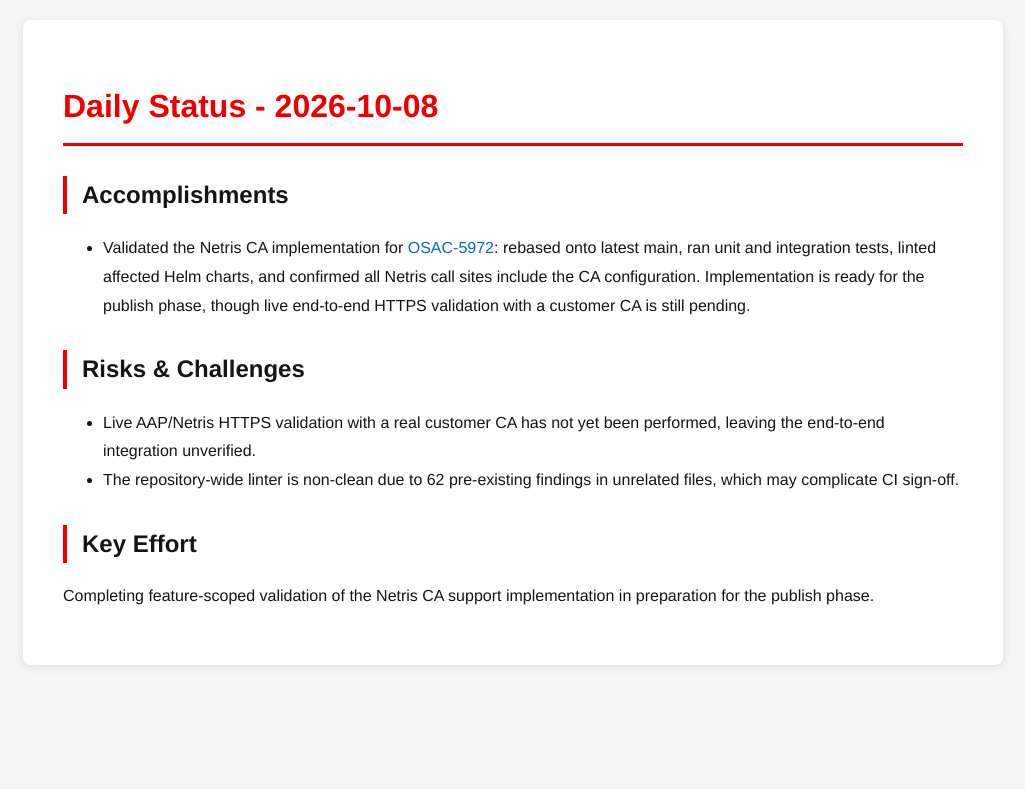
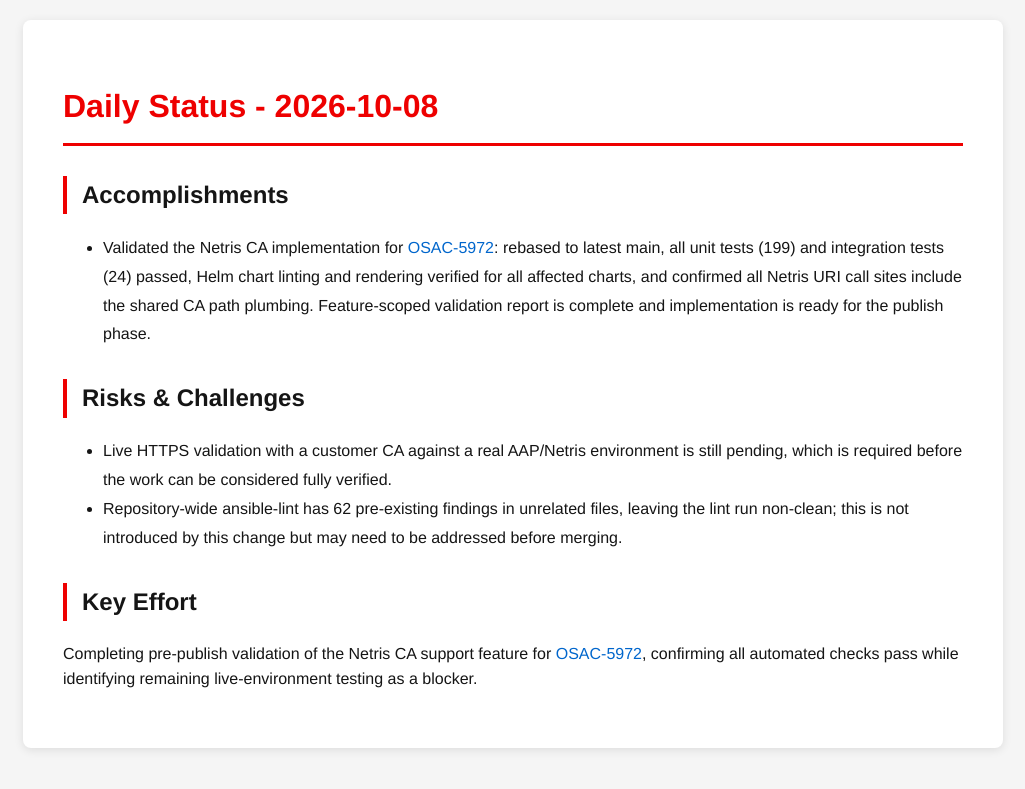
Before and after one commit to tzvatot/daily-status, a Jekyll site: the page built from 2026-10-08.md, in a window 1280 px wide. Shown: the top 789 px of the page, without its empty margins (127-1152 px from the left). Built offline with Jekyll 4.4.1, drawn with Linux system fonts in a browser that asks for light colours.

Commit message:
Daily status update - 2026-10-08

```diff
--- a/2026-10-08.md
+++ b/2026-10-08.md
@@ -7,11 +7,11 @@
 # Daily Status - 2026-10-08
 
 ## Accomplishments
-- Validated the Netris CA implementation for [OSAC-5972](https://redhat.atlassian.net/browse/OSAC-5972): rebased onto latest main, ran unit and integration tests, linted affected Helm charts, and confirmed all Netris call sites include the CA configuration. Implementation is ready for the publish phase, though live end-to-end HTTPS validation with a customer CA is still pending.
+- Validated the Netris CA implementation for [OSAC-5972](https://redhat.atlassian.net/browse/OSAC-5972): rebased to latest main, all unit tests (199) and integration tests (24) passed, Helm chart linting and rendering verified for all affected charts, and confirmed all Netris URI call sites include the shared CA path plumbing. Feature-scoped validation report is complete and implementation is ready for the publish phase.
 
 ## Risks & Challenges
-- Live AAP/Netris HTTPS validation with a real customer CA has not yet been performed, leaving the end-to-end integration unverified.
-- The repository-wide linter is non-clean due to 62 pre-existing findings in unrelated files, which may complicate CI sign-off.
+- Live HTTPS validation with a customer CA against a real AAP/Netris environment is still pending, which is required before the work can be considered fully verified.
+- Repository-wide ansible-lint has 62 pre-existing findings in unrelated files, leaving the lint run non-clean; this is not introduced by this change but may need to be addressed before merging.
 
 ## Key Effort
-Completing feature-scoped validation of the Netris CA support implementation in preparation for the publish phase.
+Completing pre-publish validation of the Netris CA support feature for [OSAC-5972](https://redhat.atlassian.net/browse/OSAC-5972), confirming all automated checks pass while identifying remaining live-environment testing as a blocker.
```
